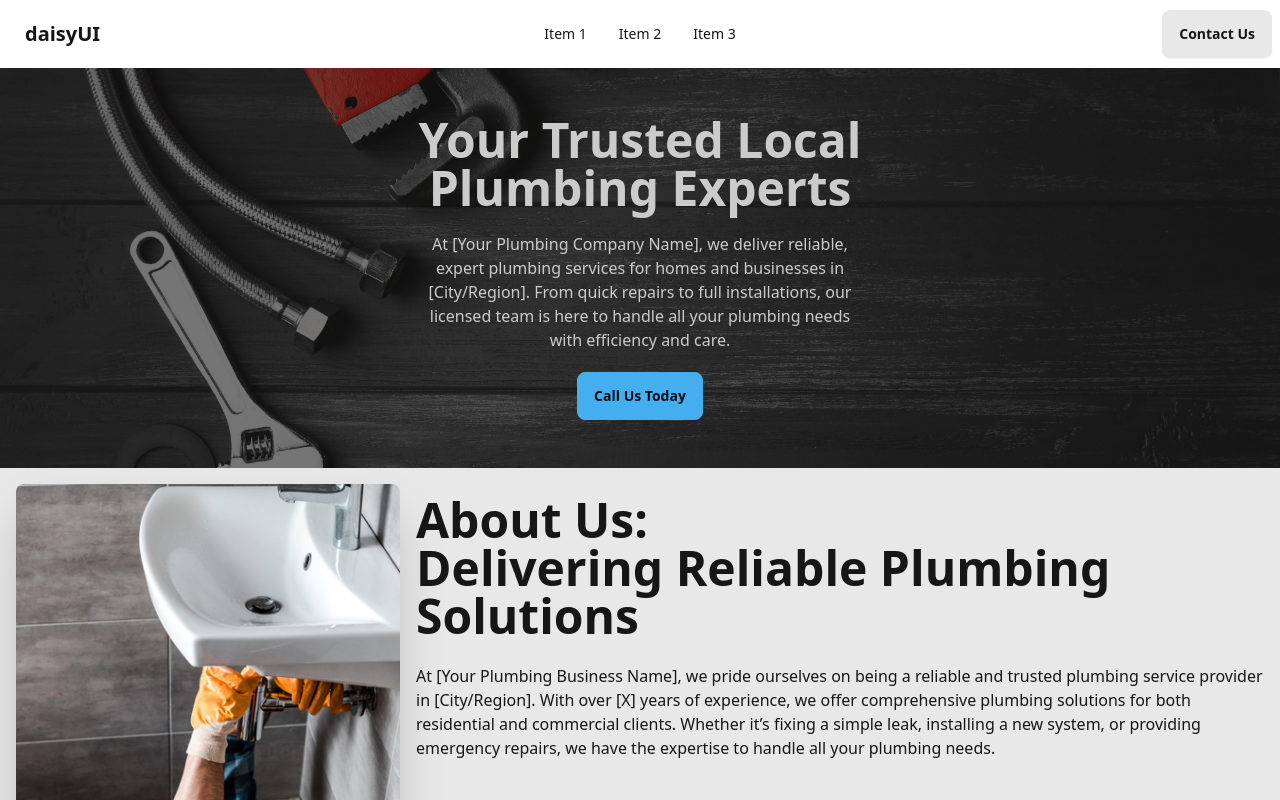
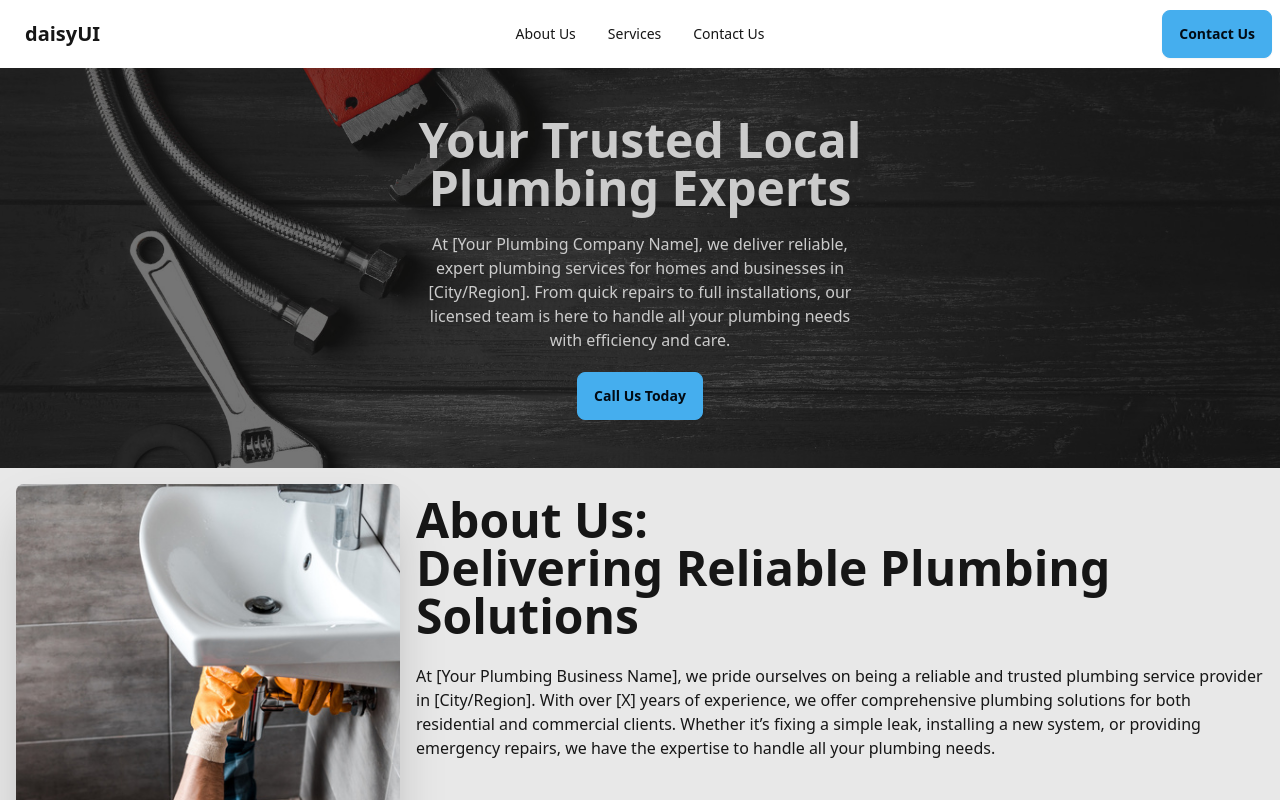
Before and after one commit to lbruesehoff/LandingPage, a React (Create React App) app: page / in a window 1280 px wide. Shown: the top 800 px of the page. Built offline with nearby package versions, Linux system fonts and the light colour scheme.

Commit message:
nav bar scroll to

```diff
--- a/src/components/contact-us/contact-us.component.tsx
+++ b/src/components/contact-us/contact-us.component.tsx
@@ -4,7 +4,7 @@ import "./contact-us.component.scss";
 
 const ContactUs = () => {
   return (
-    <div className="hero bg-base-200 min-h-screen contact-us">
+    <div className="hero bg-base-200 min-h-screen contact-us" id="contact-us">
       <div className="hero-content flex-col lg:flex-row-reverse">
         <div className="text-center lg:text-left">
           <h1 className="text-5xl font-bold">Contact Us!</h1>
--- a/src/components/feature-section/feature.component.tsx
+++ b/src/components/feature-section/feature.component.tsx
@@ -46,7 +46,7 @@ const FeatureSection = () => {
   ];
 
   return (
-    <div>
+    <div id="about-us">
       <div className="hero bg-base-200 about-us">
         <div className="hero-content flex-col lg:flex-row">
           <img
@@ -84,7 +84,7 @@ const FeatureSection = () => {
         </div>
       </div>
       {/* SERVICES */}
-      <div className="all-services">
+      <div className="all-services" id="services">
         <div className="text-5xl font-bold services-title">
           <p>Our Plumbing Services</p>
         </div>
--- a/src/components/nav-bar/nav-bar.component.tsx
+++ b/src/components/nav-bar/nav-bar.component.tsx
@@ -2,6 +2,11 @@ import React from "react";
 import "./nav-bar.component.scss";
 
 const NavBar = () => {
+  const scrollTo = (id: string) => {
+    const aboutUs = document.querySelector(id);
+    aboutUs?.scrollIntoView({ behavior: "smooth" });
+  };
+
   return (
     <div className="navbar bg-base-100">
       <div className="navbar-start">
@@ -27,15 +32,15 @@ const NavBar = () => {
             tabIndex={0}
             className="menu menu-sm dropdown-content bg-base-100 rounded-box z-[1] mt-3 w-52 p-2 shadow"
           >
-            <li>
-              <a>mobile</a>
+            <li onClick={() => scrollTo("#about-us")}>
+              <a>About Us</a>
             </li>
-            <li>
-              <a>Item 2</a>
+            <li onClick={() => scrollTo("#services")}>
+              <a>Services</a>
             </li>
 
-            <li>
-              <a>Item 3</a>
+            <li onClick={() => scrollTo("#contact-us")}>
+              <a>Contact Us</a>
             </li>
           </ul>
         </div>
@@ -44,19 +49,19 @@ const NavBar = () => {
       {/* DESKTOP VIEW */}
       <div className="navbar-center hidden lg:flex">
         <ul className="menu menu-horizontal px-1">
-          <li>
-            <a>Item 1</a>
+          <li onClick={() => scrollTo("#about-us")}>
+            <a>About Us</a>
           </li>
-          <li>
-            <a>Item 2</a>
+          <li onClick={() => scrollTo("#services")}>
+            <a>Services</a>
           </li>
-          <li>
-            <a>Item 3</a>
+          <li onClick={() => scrollTo("#contact-us")}>
+            <a>Contact Us</a>
           </li>
         </ul>
       </div>
       <div className="navbar-end">
-        <a className="btn">Contact Us</a>
+        <button className="btn btn-primary">Contact Us</button>
       </div>
     </div>
   );
```
